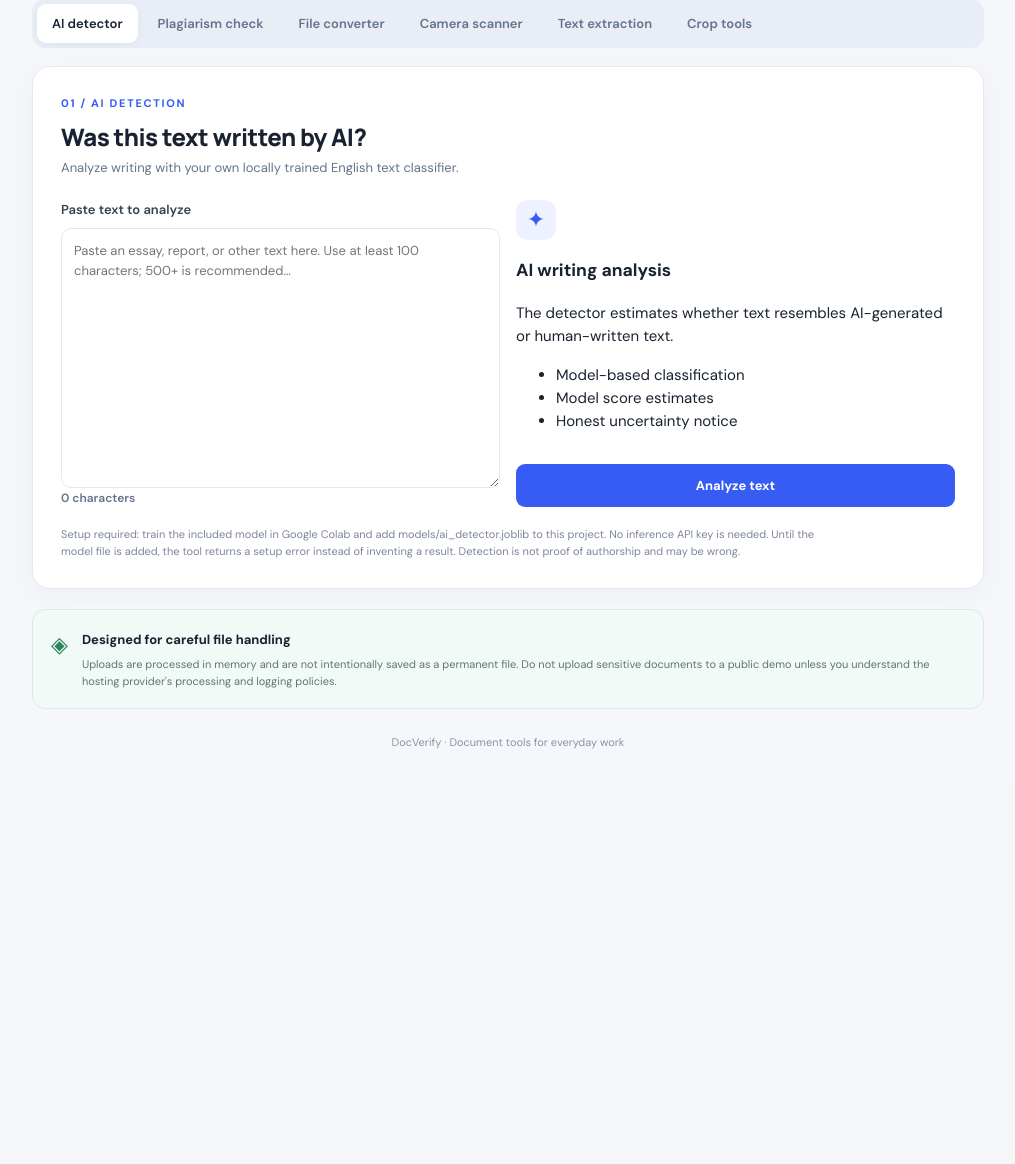
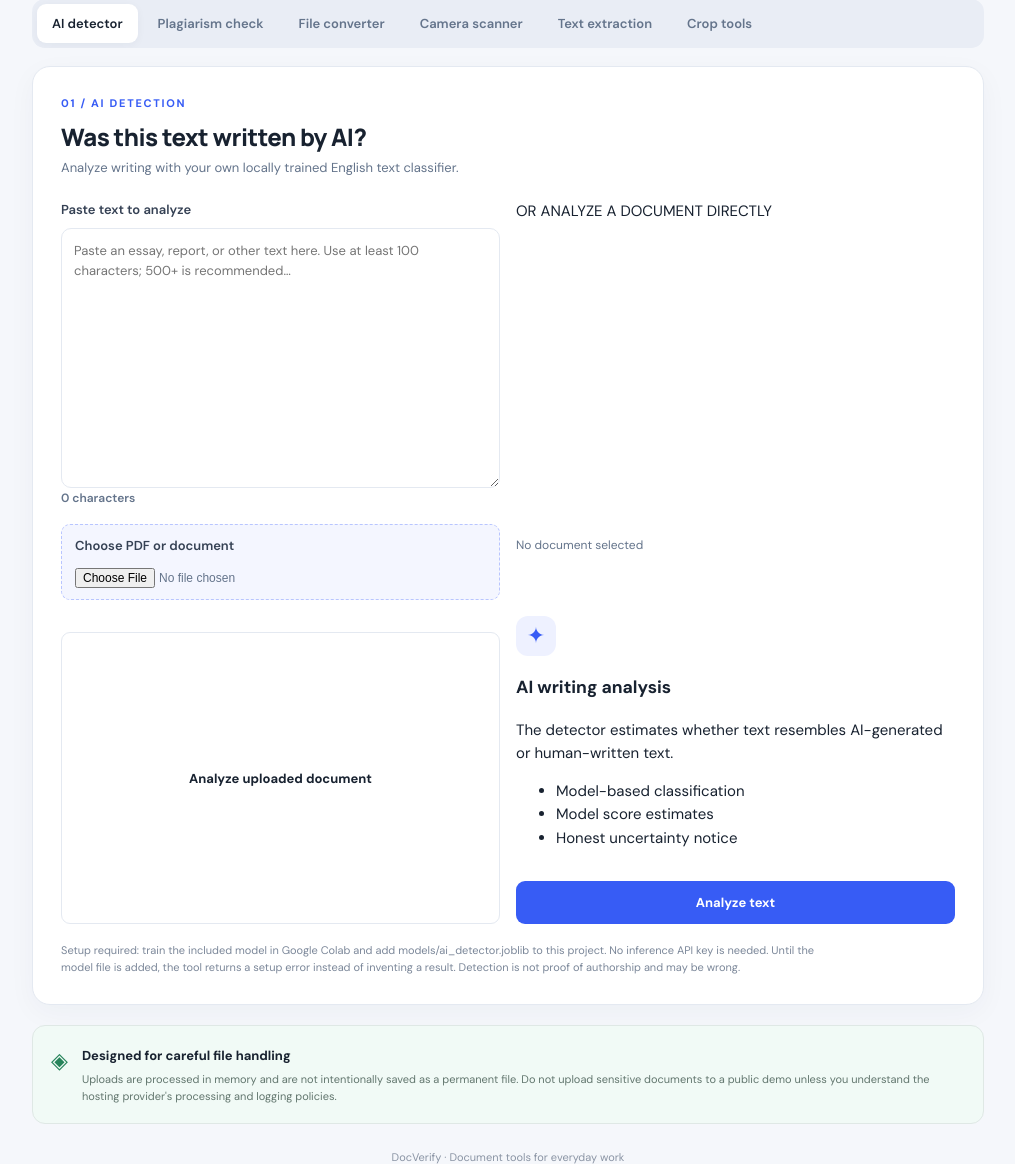
Before and after one commit to kunukumikhil-byte/docverify, a Flask app: page / in a window 1280 px wide. Shown: the part 417-1581 px from the top of the page, without its empty margins (132-1147 px from the left). Before the commit the page ends 1166 px from the top, so only its background shows below. Run offline with Flask 3, Linux system fonts and the light colour scheme.

Commit message:
Add direct PDF AI detection and document tools

```diff
--- a/app.py
+++ b/app.py
@@ -217,12 +217,26 @@
 
 @app.post("/api/ai-detect")
 def ai_detect():
-    """Run the locally trained classifier. No hosted inference API or token is used."""
-    payload = request.get_json(silent=True) or {}
-    text = payload.get("text", "")
-    if not isinstance(text, str):
-        return error("Text must be a string.")
-    text = text.strip()
+    """Analyze pasted text or extract and analyze text from an uploaded document/PDF."""
+    uploaded = request.files.get("file")
+    if uploaded and uploaded.filename:
+        try:
+            name, ext, raw = get_upload("file")
+            if ext not in {"pdf", "txt", "docx", "pptx", "xlsx", "odt"}:
+                return error("AI detection supports PDF, TXT, DOCX, PPTX, XLSX, and ODT files.")
+            text = extract_text(name, ext, raw).strip()
+            if not text:
+                if ext == "pdf":
+                    return error("No selectable text was found in this PDF. It may be a scanned/image-only PDF; OCR is required before AI detection.")
+                return error("No extractable text was found in this document.")
+        except ValueError as exc:
+            return error(str(exc))
+    else:
+        payload = request.get_json(silent=True) or {}
+        text = payload.get("text", "")
+        if not isinstance(text, str):
+            return error("Text must be a string.")
+        text = text.strip()
     if len(text) < 100:
         return error("Enter at least 100 characters. Longer samples (500+ characters) usually provide a more useful estimate.")
     if len(text) > 20_000:
--- a/static/script.js
+++ b/static/script.js
@@ -28,6 +28,28 @@
 }
 $("aiText").addEventListener("input", () => {
   $("aiCharCount").textContent = `${$("aiText").value.length.toLocaleString()} characters`;
+});
+$("aiFileInput").addEventListener("change", () => {
+  $("aiFileLabel").textContent = $("aiFileInput").files[0]?.name || "No document selected";
+});
+$("detectFileBtn").addEventListener("click", async e => {
+  const btn = e.currentTarget;
+  buttonBusy(btn, true, "Extracting and analyzing…");
+  try {
+    const file = $("aiFileInput").files[0];
+    if (!file) throw new Error("Choose a PDF or document first.");
+    const form = new FormData();
+    form.append("file", file);
+    const data = await requestJson("/api/ai-detect", {method: "POST", body: form});
+    const ai = Number(data.ai_likelihood_percent || 0);
+    const human = Number(data.human_likelihood_percent || 0);
+    const label = data.verdict || "Inconclusive";
+    showResult($("aiResult"), `<div class="score">${ai.toFixed(1)}%</div><p><strong>AI-likelihood estimate</strong></p><p>Human-likelihood estimate: <strong>${human.toFixed(1)}%</strong></p><p><strong>${escapeHtml(label)}</strong></p><p class="fineprint">File: ${escapeHtml(file.name)} · Model: ${escapeHtml(data.model || "local trained detector")}</p><p>${escapeHtml(data.note || "")}</p>`);
+  } catch (err) {
+    showResult($("aiResult"), `<h3>Could not analyze document</h3><p>${escapeHtml(err.message)}</p><p class="fineprint">Scanned PDFs with no selectable text require OCR. Detection is an estimate, not proof of authorship.</p>`);
+  } finally {
+    buttonBusy(btn, false);
+  }
 });
 $("detectAiBtn").addEventListener("click", async e => {
   const btn = e.currentTarget;
--- a/templates/index.html
+++ b/templates/index.html
@@ -33,6 +33,10 @@
     <div class="section-head"><div><p class="eyebrow">01 / AI DETECTION</p><h2>Was this text written by AI?</h2><p>Analyze writing with your own locally trained English text classifier.</p></div></div>
     <div class="two-col">
       <label>Paste text to analyze<textarea id="aiText" rows="12" placeholder="Paste an essay, report, or other text here. Use at least 100 characters; 500+ is recommended…"></textarea><span id="aiCharCount" class="file-label">0 characters</span></label>
+      <div class="or-divider"><span>OR ANALYZE A DOCUMENT DIRECTLY</span></div>
+      <label class="file-drop">Choose PDF or document<input id="aiFileInput" type="file" accept=".pdf,.txt,.docx,.pptx,.xlsx,.odt,application/pdf,text/plain"></label>
+      <p id="aiFileLabel" class="file-label">No document selected</p>
+      <button class="secondary full" id="detectFileBtn" type="button">Analyze uploaded document</button>
       <div class="detector-info">
         <div class="tool-icon">✦</div><h3>AI writing analysis</h3>
         <p>The detector estimates whether text resembles AI-generated or human-written text.</p>
```
Also changed, not shown: README.md.
